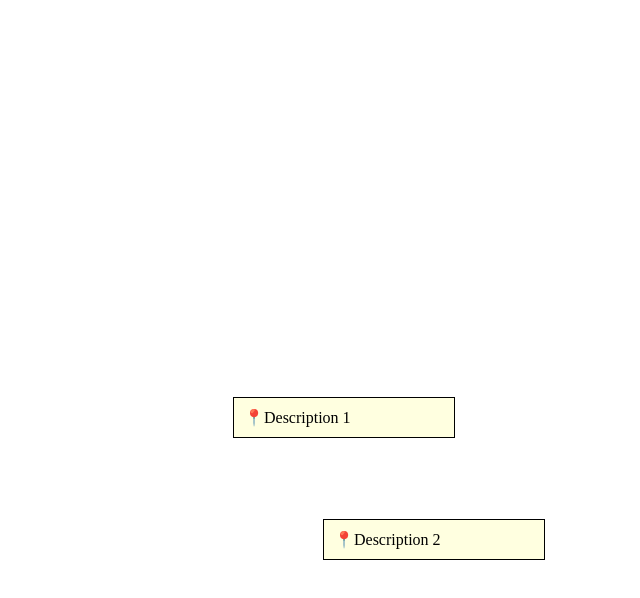
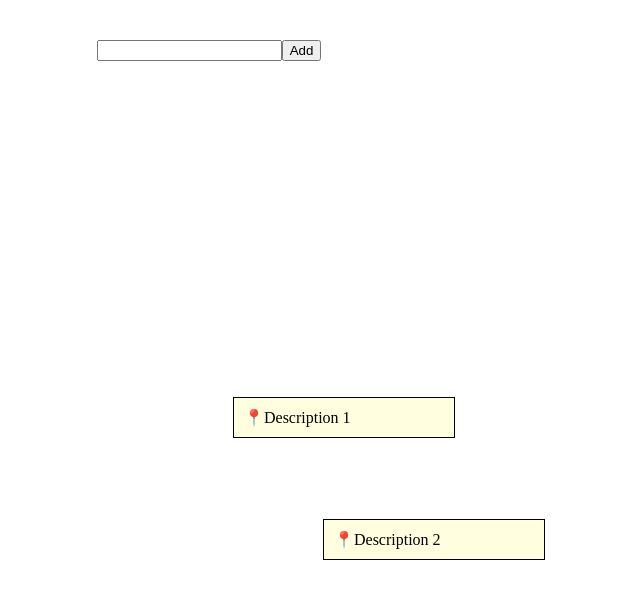
Before and after one commit to aashikofsach/Darg-and-Drop-Notes, a React (Vite) app: page / in a window 1280 px wide. Shown: the top 598 px of the page, without its empty margins (431-1071 px from the left). Built offline with nearby package versions, Linux system fonts and the light colour scheme.

Commit message:
added the add more notes functionality as the task, can be more optimized later

```diff
--- a/src/App.jsx
+++ b/src/App.jsx
@@ -14,8 +14,23 @@ function App() {
     }
   ]);
 
+  const [input , setInput] = useState("");
+
+  function addNote()
+  {
+    let newId = notes.length+1 ;
+    setNotes(prev=> {
+      return [...prev , {id : newId, data : input}]
+    })
+  }
+
+
   return (
     <div >
+     <div>
+       <input type="text" onChange={(e)=>setInput(e.target.value)} value={input}/>
+       <button onClick={() => addNote()}>Add</button>
+     </div>
       <Notes notes={notes} setnotes={setNotes}/>
 
     </div>
```
